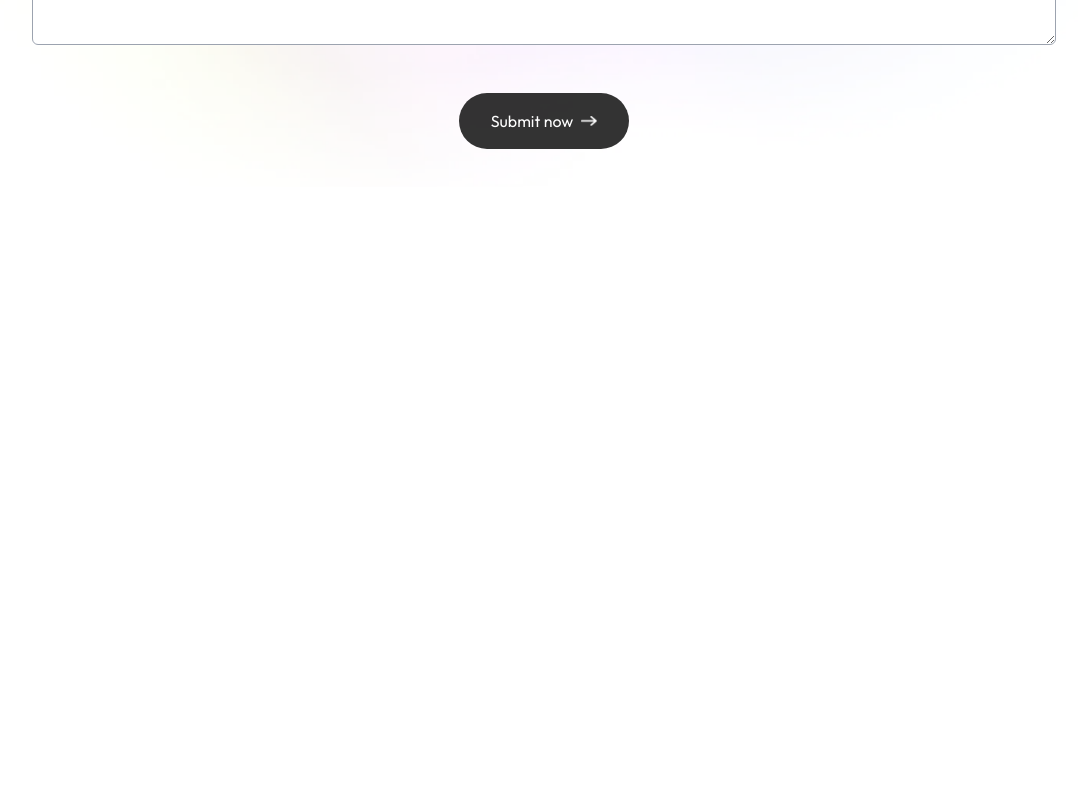
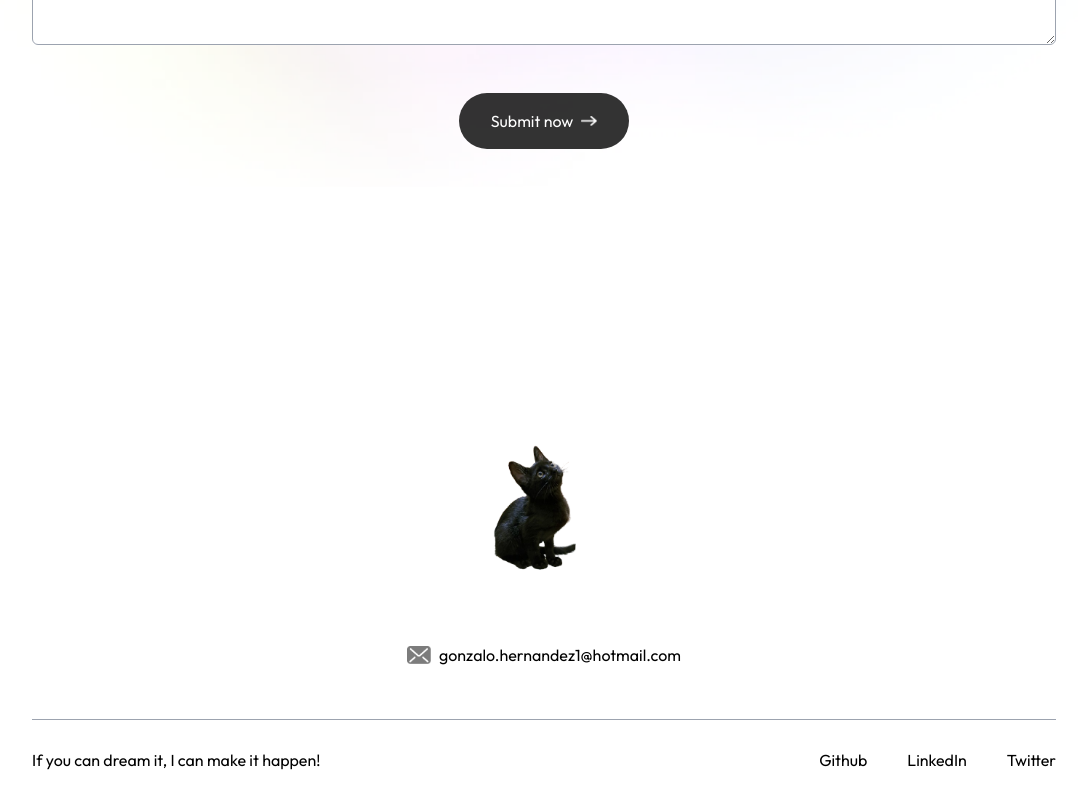
Before and after one commit to GonzaloHz/portfolio, a Next.js app: page / in a window 1280 px wide. Shown: the part 2778-3578 px from the top of the page, without its empty margins (96-1183 px from the left). Before the commit the page ends 3075 px from the top, so only its background shows below. Built offline with nearby package versions, Linux system fonts and the light colour scheme; a web font is replaced by a local one.

Commit message:
footer added

```diff
--- /dev/null
+++ b/app/components/Footer.tsx
@@ -0,0 +1,32 @@
+import { assets } from '@/assets/assets'
+import Image from 'next/image'
+import React from 'react'
+
+const Footer = () => {
+  return (
+    <div className='mt-24'>
+      <div className='text-center flex flex-col items-center'>
+        <Image src={assets.logo} alt='logo' className='w-36 mt-4'/>
+        <div className='w-max flex items-center gap-2 mx-auto'>
+            <Image src={assets.mail_icon} alt='email' className='w-6'/>
+            gonzalo.hernandez1@hotmail.com
+        </div>
+      </div>
+      <div className='text-center sm:flex items-center justify-between border-t border-gray-400 mx-[10%] mt-12 py-6'>
+        <p>
+            If you can dream it, I can make it happen!
+        </p>
+        <ul>
+            <li className='flex gap-10 justify-center items-center mt-4 sm:mt-0'>
+                <a href='https://github.com/GonzaloHz' target='_blank'>Github</a>
+                <a href='https://www.linkedin.com/in/gonzalo-hernandez-8161b9237/' target='_blank'>LinkedIn</a>
+                <a href='https://x.com/GonzaloHz_' target='_blank'>Twitter</a>
+            </li>
+        </ul>
+      </div>
+
+    </div>
+  )
+}
+
+export default Footer
--- a/app/page.tsx
+++ b/app/page.tsx
@@ -1,6 +1,7 @@
 'use client'
 import About from "./components/About";
 import Contact from "./components/Contact";
+import Footer from "./components/Footer";
 import Header from "./components/Header";
 import Navbar from "./components/Navbar";
 import Work from "./components/Work";
@@ -13,6 +14,7 @@
       <About/>
       <Work/>
       <Contact/>
+      <Footer/>
     </div>
   );
 }
```
